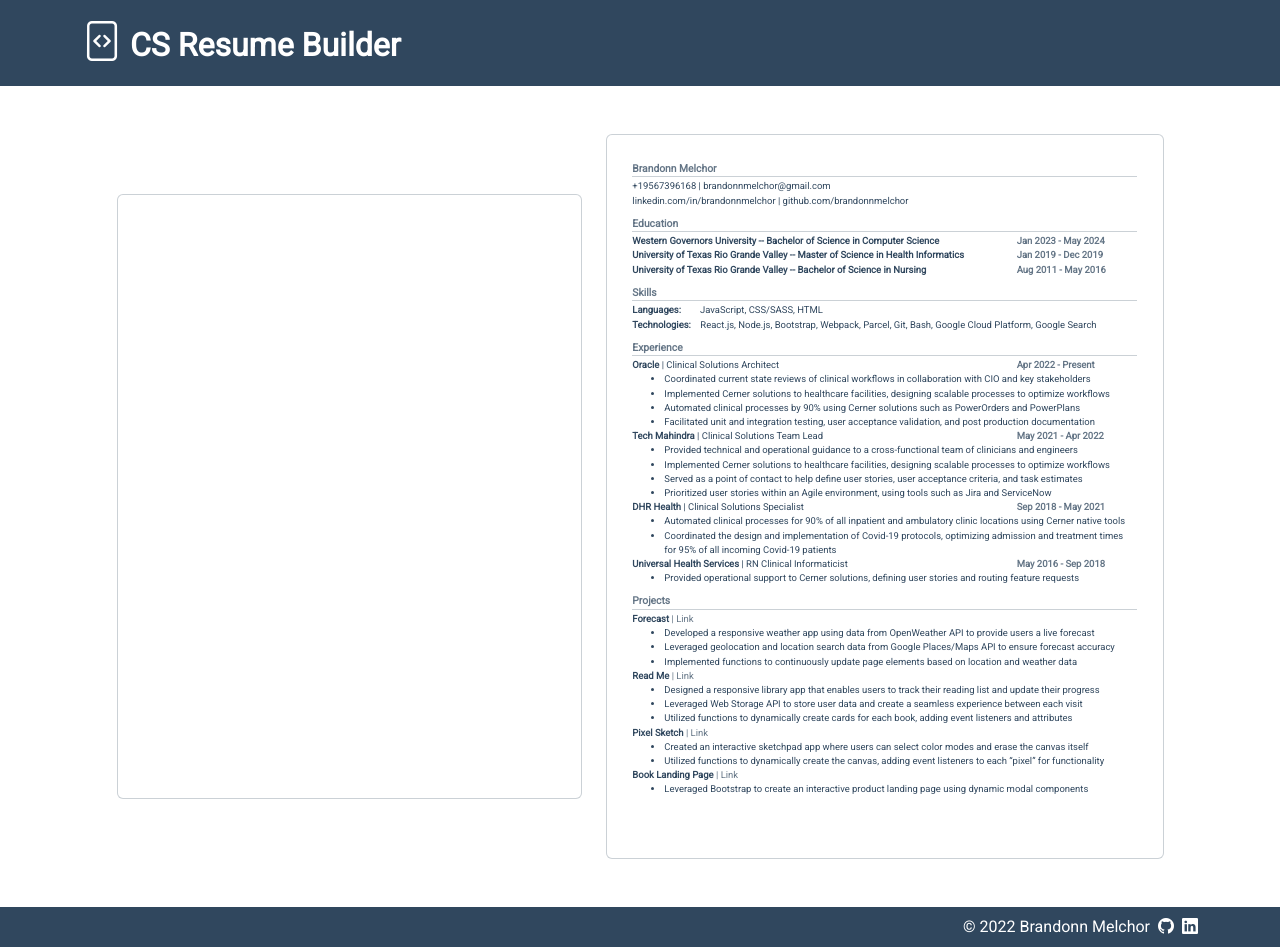
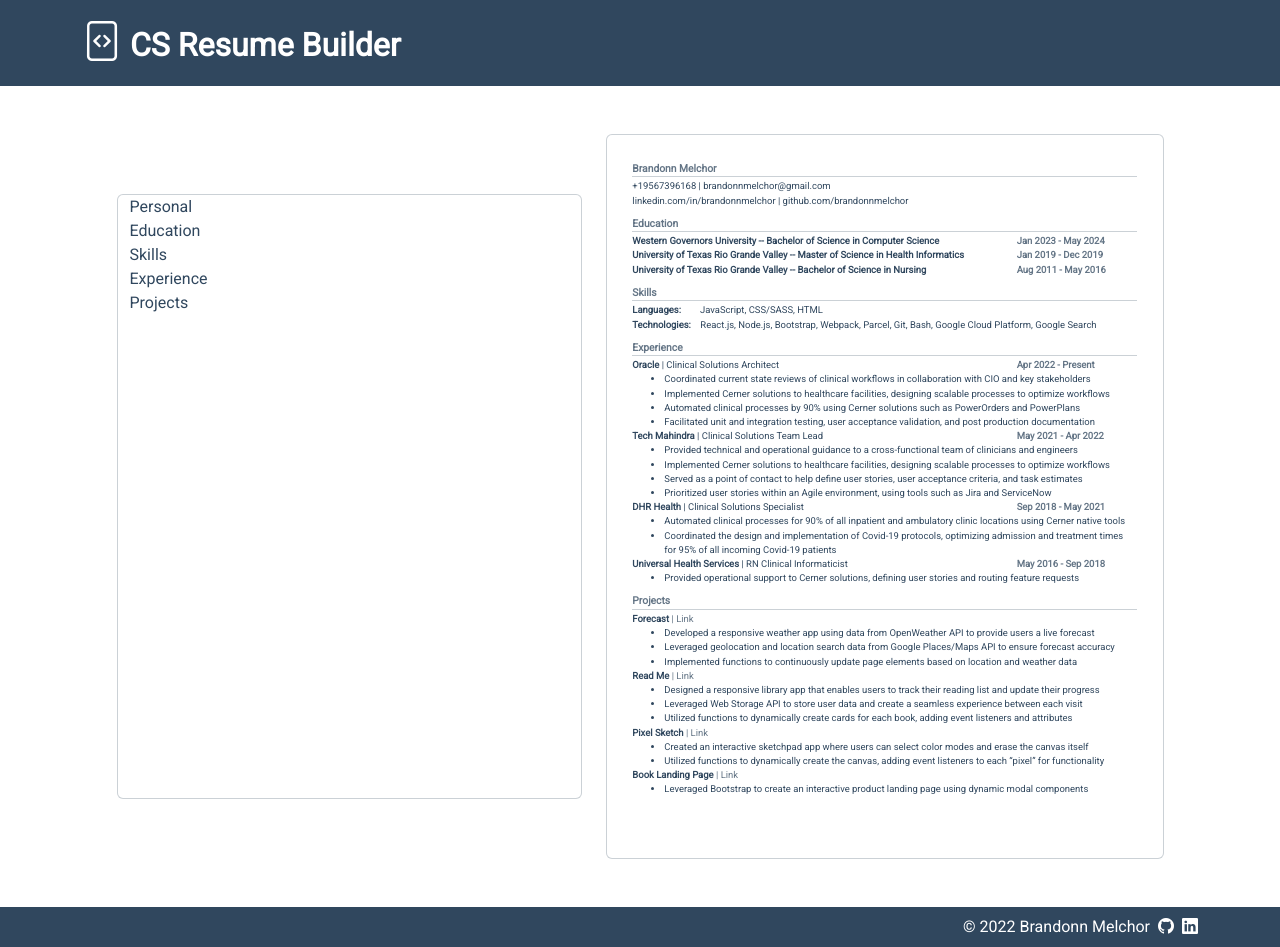
Before and after one commit to brandonnmelchor/resume-builder, a React (Create React App) app: page / in a window 1280 px wide. Built offline with nearby package versions, Linux system fonts and the light colour scheme.

Commit message:
initialize form components

```diff
--- a/src/components/Form.js
+++ b/src/components/Form.js
@@ -1,7 +1,20 @@
 import React from "react";
+import Personal from "./form_components/Personal";
+import Education from "./form_components/Education";
+import Skills from "./form_components/Skills";
+import Experience from "./form_components/Experience";
+import Projects from "./form_components/Projects";
 
 export default class Form extends React.Component {
   render() {
-    return <div className="card col-5" style={{ aspectRatio: "1 / 1.3" }}></div>;
+    return (
+      <div className="card col-5" style={{ aspectRatio: "1 / 1.3" }}>
+        <Personal />
+        <Education />
+        <Skills />
+        <Experience />
+        <Projects />
+      </div>
+    );
   }
 }
--- /dev/null
+++ b/src/components/form_components/Education.js
@@ -0,0 +1,7 @@
+import React from "react";
+
+export default class Education extends React.Component {
+  render() {
+    return <div className="w-100">Education</div>;
+  }
+}
--- /dev/null
+++ b/src/components/form_components/Experience.js
@@ -0,0 +1,7 @@
+import React from "react";
+
+export default class Experience extends React.Component {
+  render() {
+    return <div className="w-100">Experience</div>;
+  }
+}
--- /dev/null
+++ b/src/components/form_components/Personal.js
@@ -0,0 +1,7 @@
+import React from "react";
+
+export default class Personal extends React.Component {
+  render() {
+    return <div className="w-100">Personal</div>;
+  }
+}
--- /dev/null
+++ b/src/components/form_components/Projects.js
@@ -0,0 +1,7 @@
+import React from "react";
+
+export default class Projects extends React.Component {
+  render() {
+    return <div className="w-100">Projects</div>;
+  }
+}
--- /dev/null
+++ b/src/components/form_components/Skills.js
@@ -0,0 +1,7 @@
+import React from "react";
+
+export default class Skills extends React.Component {
+  render() {
+    return <div className="w-100">Skills</div>;
+  }
+}
--- a/src/styles/styles.scss
+++ b/src/styles/styles.scss
@@ -1,6 +1,6 @@
-// * {
-//   border: 1px solid gray;
-// }
+.test-border {
+  border: 1px solid gray;
+}
 
 hr {
   padding: 0 0 2px 0;
```
